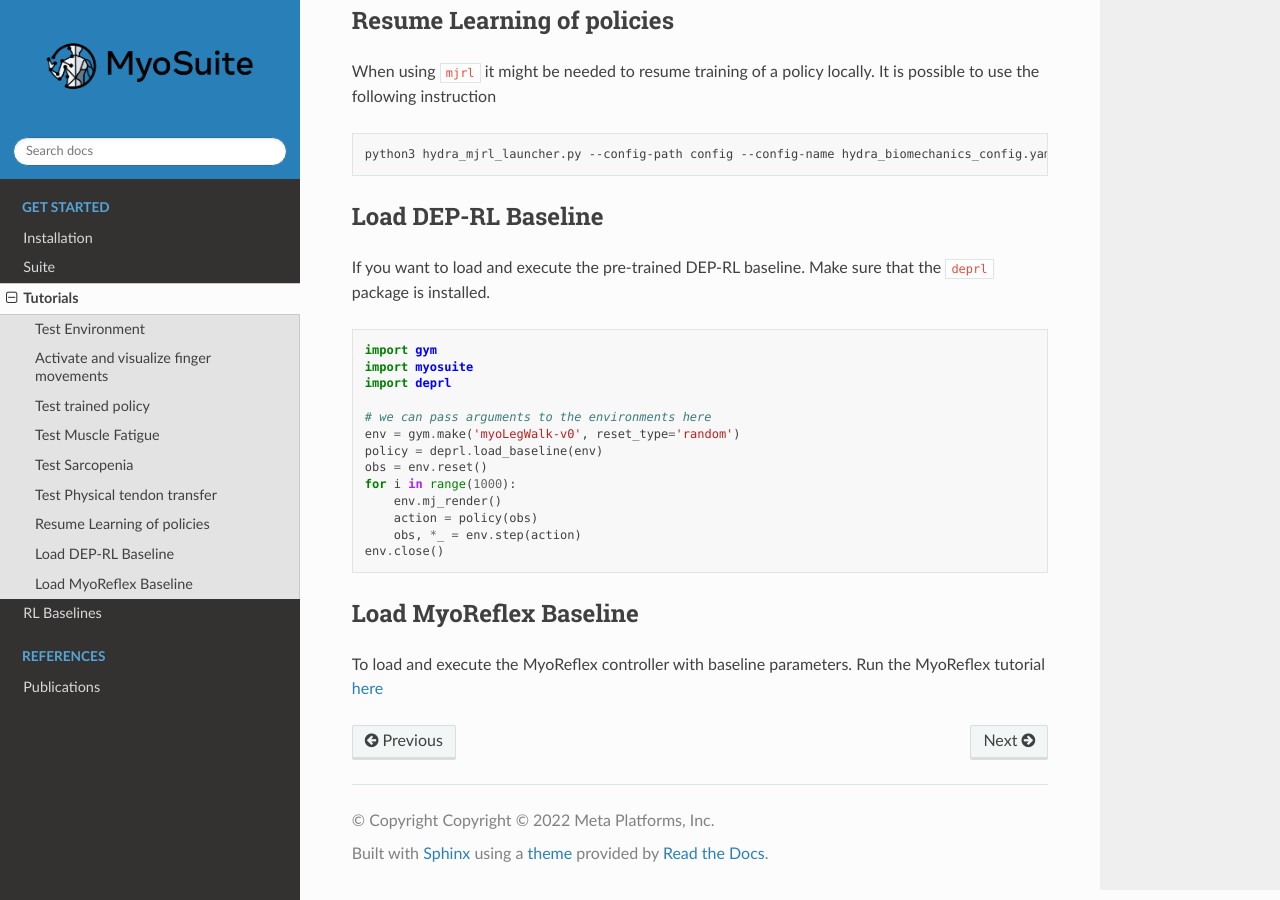
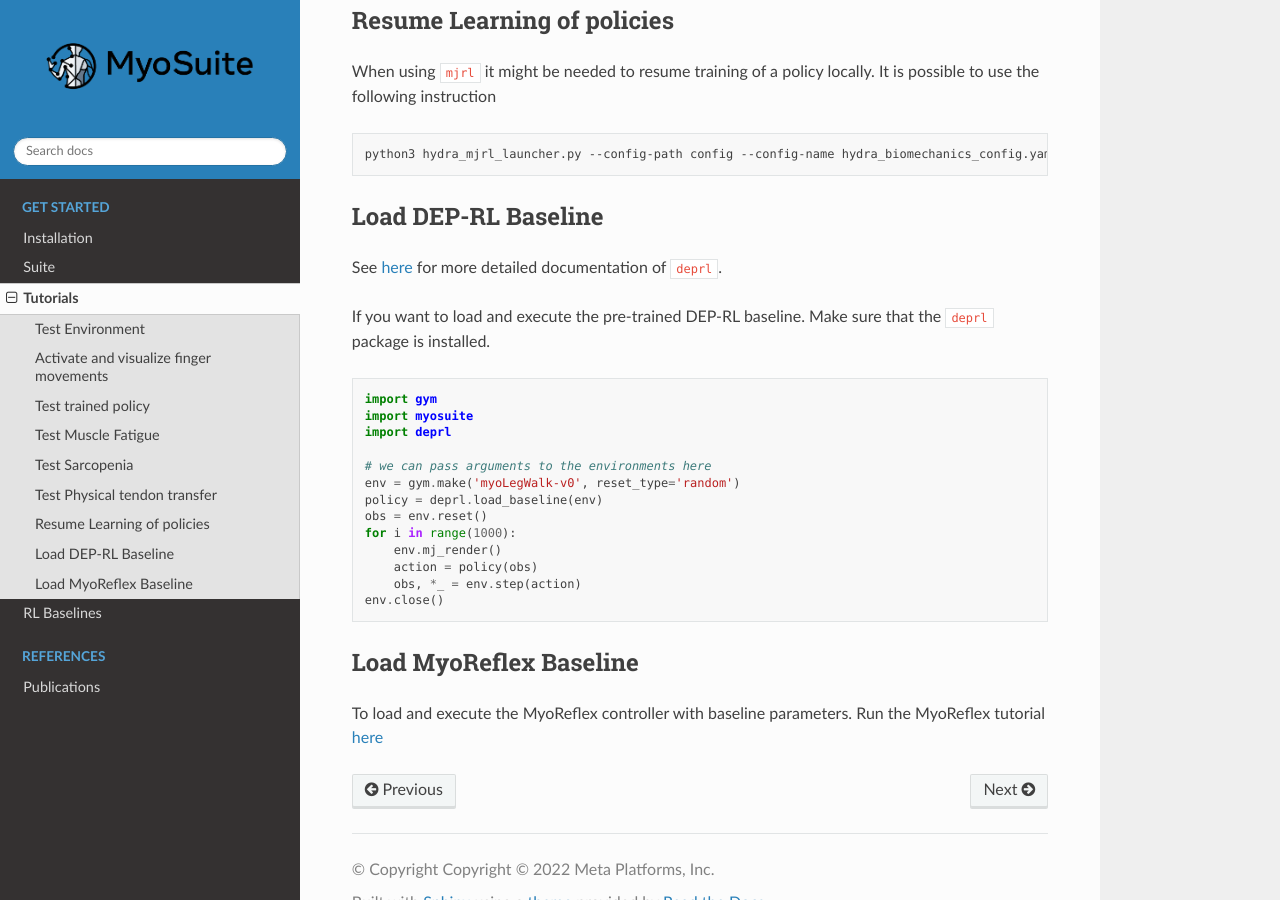
Before and after one commit to MyoHub/myosuite, a Sphinx documentation site: the page built from docs/source/tutorials.rst, in a window 1280 px wide and 900 px high, scrolled down 2666 px. Built offline with Sphinx 7.4.7 and the Read the Docs theme 2.0.0, drawn with Linux system fonts in a browser that asks for light colours.

Commit message:
Update tutorials.rst

```diff
--- a/docs/source/tutorials.rst
+++ b/docs/source/tutorials.rst
@@ -165,6 +165,7 @@ When using ``mjrl`` it might be needed to resume training of a policy locally. I
 
 Load DEP-RL Baseline
 ====================
+See `here <https://deprl.readthedocs.io/en/latest/index.html>`__ for more detailed documentation of ``deprl``.
 
 If you want to load and execute the pre-trained DEP-RL baseline. Make sure that the ``deprl`` package is installed.
 
```
